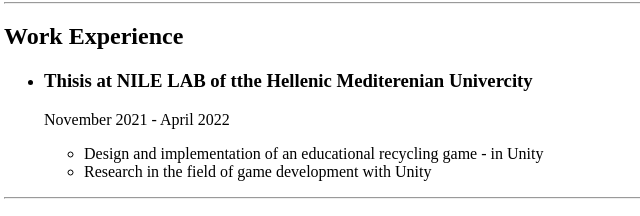
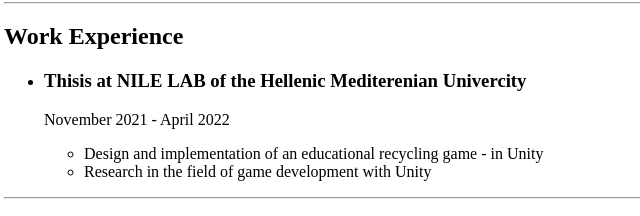
Before and after one commit to mariamavr/Resume, a plain HTML site: page index.html in a window 1280 px wide. Shown: the part 433-649 px from the top of the page, 4-644 px from the left. Drawn offline with Linux system fonts and the light colour scheme.

Commit message:
Update index.html

```diff
--- a/index.html
+++ b/index.html
@@ -31,7 +31,7 @@
     <h2>Work Experience</h2>
     <p>
     <ul>
-        <li><h3>Thisis at NILE LAB of tthe Hellenic Mediterenian Univercity</h3></li>
+        <li><h3>Thisis at NILE LAB of the Hellenic Mediterenian Univercity</h3></li>
         <p>
             November 2021 - April 2022
         </p>
```
